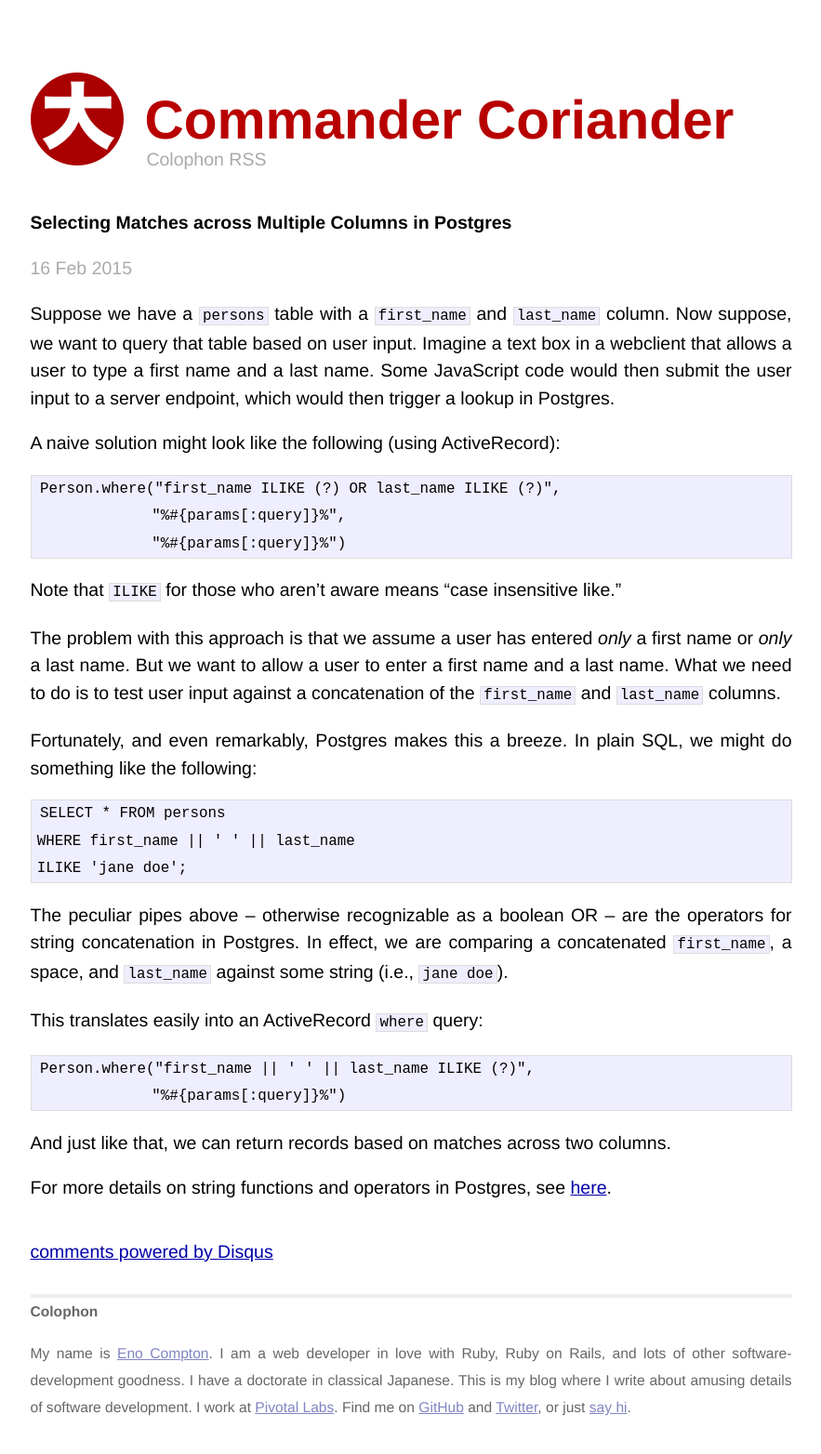
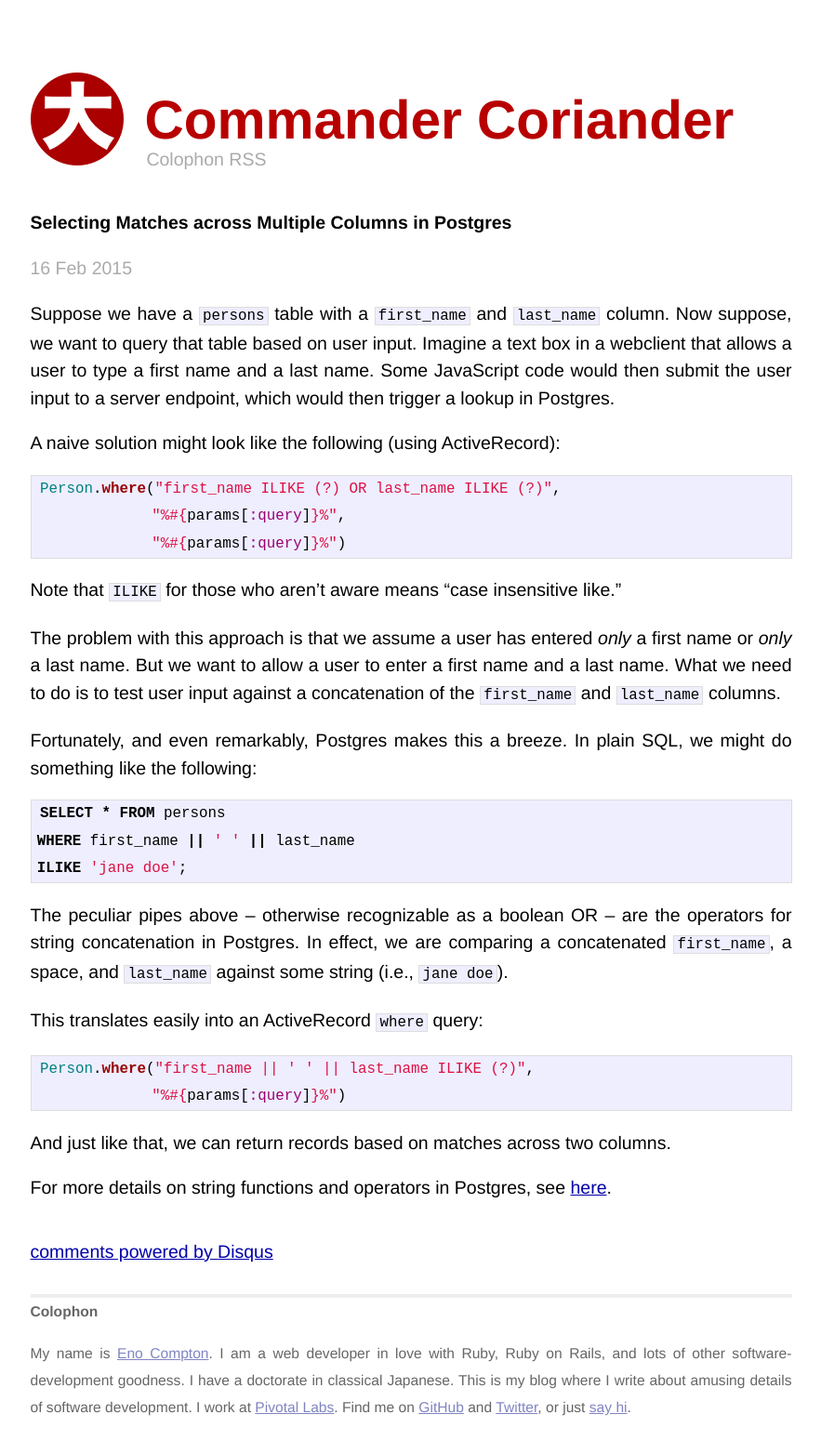
Before and after one commit to fcgvisa/enocom.github.io, a Jekyll site: the page built from _posts/2015-02-16-selecting-matches-across-multiple-columns-in-postgres.md, in a window 1280 px wide. Shown: the whole page at 93% size, without its empty margins (198-1081 px from the left). Built offline with Jekyll 4.4.1, drawn with Linux system fonts in a browser that asks for light colours; Markdown is read by kramdown in place of the engine named in the settings; comment, search, counter and statistics services are not loaded.

Commit message:
Add language types to recent post

````diff
--- a/_posts/2015-02-16-selecting-matches-across-multiple-columns-in-postgres.md
+++ b/_posts/2015-02-16-selecting-matches-across-multiple-columns-in-postgres.md
@@ -8,7 +8,7 @@ Suppose we have a `persons` table with a `first_name` and `last_name` column. No
 
 A naive solution might look like the following (using ActiveRecord):
 
-```
+``` ruby
 Person.where("first_name ILIKE (?) OR last_name ILIKE (?)",
              "%#{params[:query]}%",
              "%#{params[:query]}%")
@@ -20,7 +20,7 @@ The problem with this approach is that we assume a user has entered _only_ a fir
 
 Fortunately, and even remarkably, Postgres makes this a breeze. In plain SQL, we might do something like the following:
 
-```
+``` sql
 SELECT * FROM persons
 WHERE first_name || ' ' || last_name
 ILIKE 'jane doe';
@@ -30,7 +30,7 @@ The peculiar pipes above -- otherwise recognizable as a boolean OR -- are the op
 
 This translates easily into an ActiveRecord `where` query:
 
-```
+``` ruby
 Person.where("first_name || ' ' || last_name ILIKE (?)",
              "%#{params[:query]}%")
 ```
````
